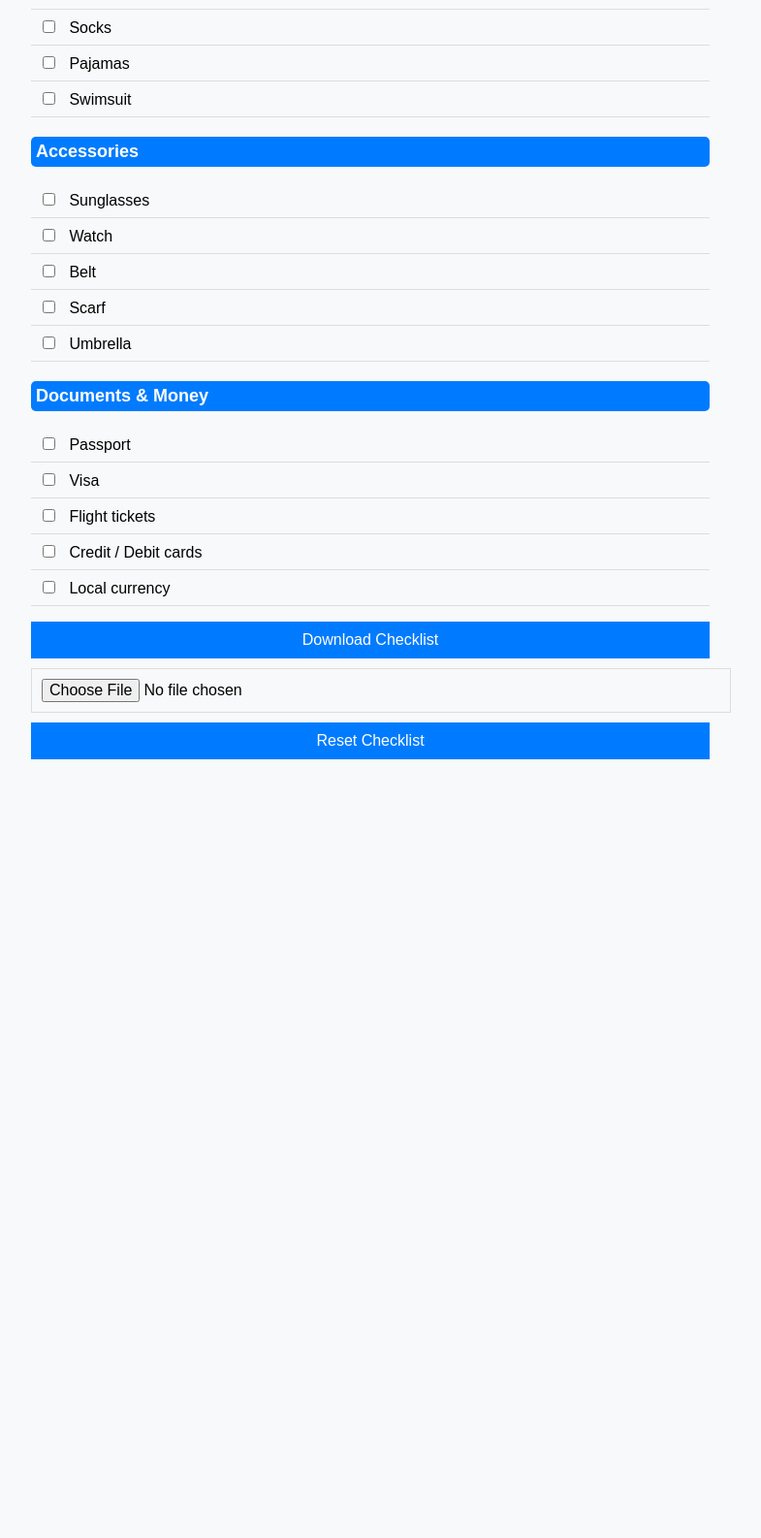
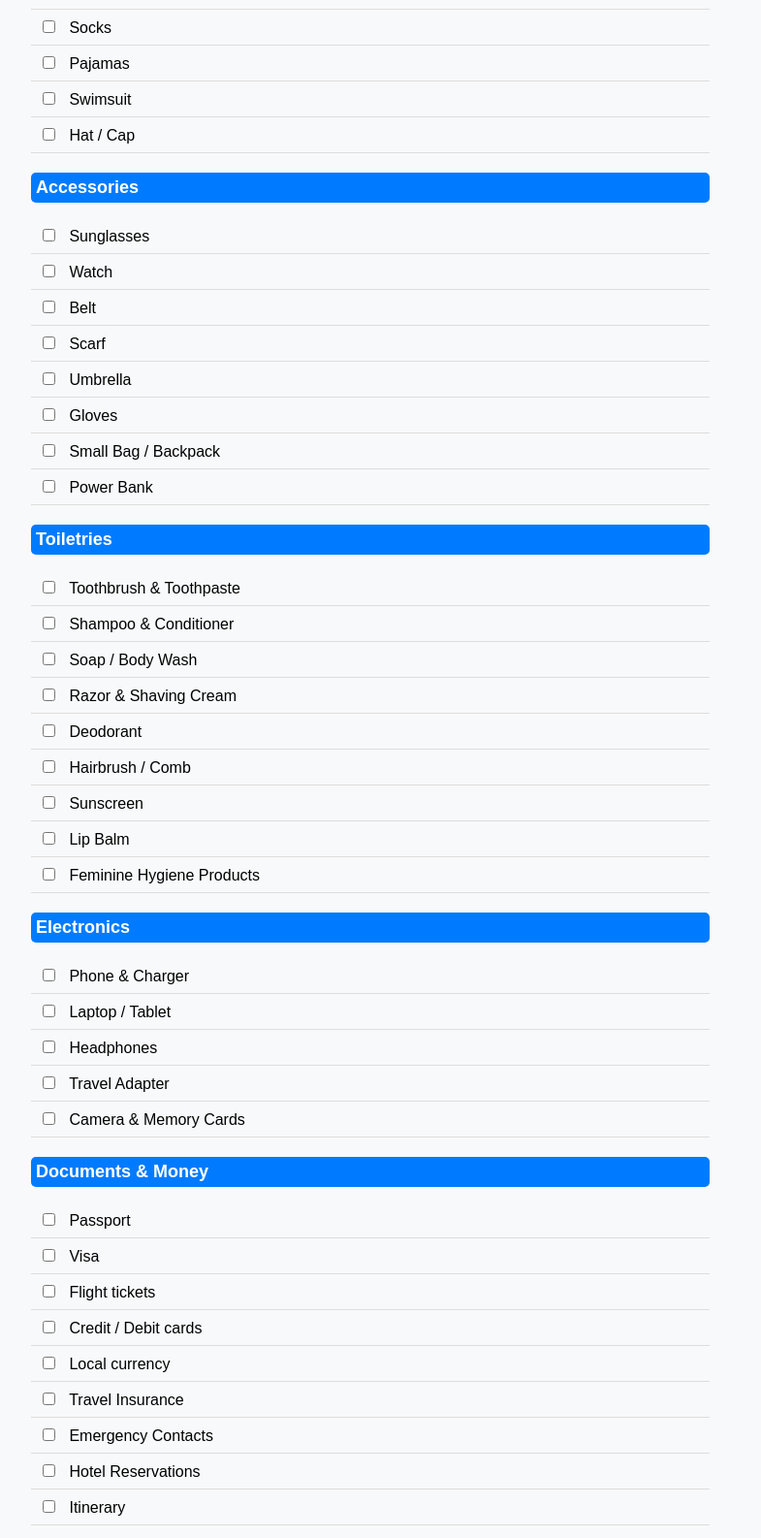
Before and after one commit to KorKiak/KorKiak.github.io, a plain HTML site: page travel.html in a window 1280 px wide. Shown: the part 384-1970 px from the top of the page at 97% size, without its empty margins (258-1043 px from the left). Before the commit the page ends 1187 px from the top, so only its background shows below. Drawn offline with Linux system fonts and the light colour scheme.

Commit message:
update checklist items

```diff
--- a/travel.html
+++ b/travel.html
@@ -3,7 +3,7 @@
 <head>
     <meta charset="UTF-8">
     <meta name="viewport" content="width=device-width, initial-scale=1.0">
-    <title>Travel Checklist</title>
+    <title>Complete Travel Checklist</title>
     <style>
         body {
             font-family: Arial, sans-serif;
@@ -59,7 +59,7 @@
 </head>
 <body>
 
-    <h2>Travel Checklist</h2>
+    <h2>Complete Travel Checklist</h2>
 
     <div class="category">
         Clothing
@@ -75,6 +75,7 @@
         <li><input type="checkbox" class="check-item"> Socks</li>
         <li><input type="checkbox" class="check-item"> Pajamas</li>
         <li><input type="checkbox" class="check-item"> Swimsuit</li>
+        <li><input type="checkbox" class="check-item"> Hat / Cap</li>
     </ul>
 
     <div class="category">
@@ -86,6 +87,35 @@
         <li><input type="checkbox" class="check-item"> Belt</li>
         <li><input type="checkbox" class="check-item"> Scarf</li>
         <li><input type="checkbox" class="check-item"> Umbrella</li>
+        <li><input type="checkbox" class="check-item"> Gloves</li>
+        <li><input type="checkbox" class="check-item"> Small Bag / Backpack</li>
+        <li><input type="checkbox" class="check-item"> Power Bank</li>
+    </ul>
+
+    <div class="category">
+        Toiletries
+    </div>
+    <ul>
+        <li><input type="checkbox" class="check-item"> Toothbrush & Toothpaste</li>
+        <li><input type="checkbox" class="check-item"> Shampoo & Conditioner</li>
+        <li><input type="checkbox" class="check-item"> Soap / Body Wash</li>
+        <li><input type="checkbox" class="check-item"> Razor & Shaving Cream</li>
+        <li><input type="checkbox" class="check-item"> Deodorant</li>
+        <li><input type="checkbox" class="check-item"> Hairbrush / Comb</li>
+        <li><input type="checkbox" class="check-item"> Sunscreen</li>
+        <li><input type="checkbox" class="check-item"> Lip Balm</li>
+        <li><input type="checkbox" class="check-item"> Feminine Hygiene Products</li>
+    </ul>
+
+    <div class="category">
+        Electronics
+    </div>
+    <ul>
+        <li><input type="checkbox" class="check-item"> Phone & Charger</li>
+        <li><input type="checkbox" class="check-item"> Laptop / Tablet</li>
+        <li><input type="checkbox" class="check-item"> Headphones</li>
+        <li><input type="checkbox" class="check-item"> Travel Adapter</li>
+        <li><input type="checkbox" class="check-item"> Camera & Memory Cards</li>
     </ul>
 
     <div class="category">
@@ -97,6 +127,10 @@
         <li><input type="checkbox" class="check-item"> Flight tickets</li>
         <li><input type="checkbox" class="check-item"> Credit / Debit cards</li>
         <li><input type="checkbox" class="check-item"> Local currency</li>
+        <li><input type="checkbox" class="check-item"> Travel Insurance</li>
+        <li><input type="checkbox" class="check-item"> Emergency Contacts</li>
+        <li><input type="checkbox" class="check-item"> Hotel Reservations</li>
+        <li><input type="checkbox" class="check-item"> Itinerary</li>
     </ul>
 
     <button onclick="saveChecklist()">Download Checklist</button>
@@ -104,7 +138,6 @@
     <button onclick="clearChecklist()">Reset Checklist</button>
 
     <script>
-        // Function to auto-save checklist to local storage
         function autoSaveChecklist() {
             let checkboxes = document.querySelectorAll('.check-item');
             let checklistState = {};
@@ -116,7 +149,6 @@
             localStorage.setItem("travelChecklist", JSON.stringify(checklistState));
         }
 
-        // Load checklist from local storage
         function loadChecklist() {
             let checklistState = localStorage.getItem("travelChecklist");
             if (!checklistState) return;
@@ -129,7 +161,6 @@
             });
         }
 
-        // Function to save checklist to a downloadable JSON file
         function saveChecklist() {
             let checkboxes = document.querySelectorAll('.check-item');
             let checklistState = {};
@@ -151,7 +182,6 @@
             URL.revokeObjectURL(url);
         }
 
-        // Function to import checklist from JSON file
         function importChecklist(event) {
             let file = event.target.files[0];
             if (!file) return;
@@ -171,23 +201,14 @@
             reader.readAsText(file);
         }
 
-        // Function to clear checklist
         function clearChecklist() {
-            let checkboxes = document.querySelectorAll('.check-item');
-            checkboxes.forEach((checkbox) => {
-                checkbox.checked = false;
-            });
-
+            document.querySelectorAll('.check-item').forEach(checkbox => checkbox.checked = false);
             localStorage.removeItem("travelChecklist");
         }
 
-        // Add event listeners to checkboxes for auto-saving
         document.addEventListener("DOMContentLoaded", () => {
-            loadChecklist(); // Load saved state on page load
-            let checkboxes = document.querySelectorAll('.check-item');
-            checkboxes.forEach(checkbox => {
-                checkbox.addEventListener("change", autoSaveChecklist);
-            });
+            loadChecklist();
+            document.querySelectorAll('.check-item').forEach(checkbox => checkbox.addEventListener("change", autoSaveChecklist));
         });
     </script>
 
```
